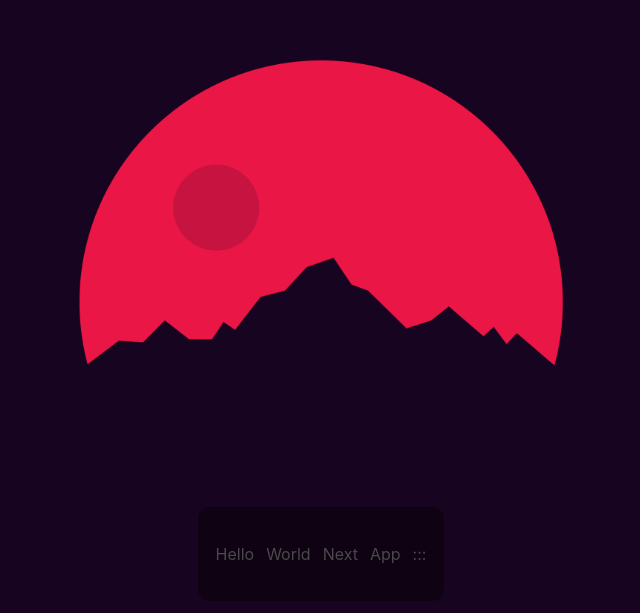
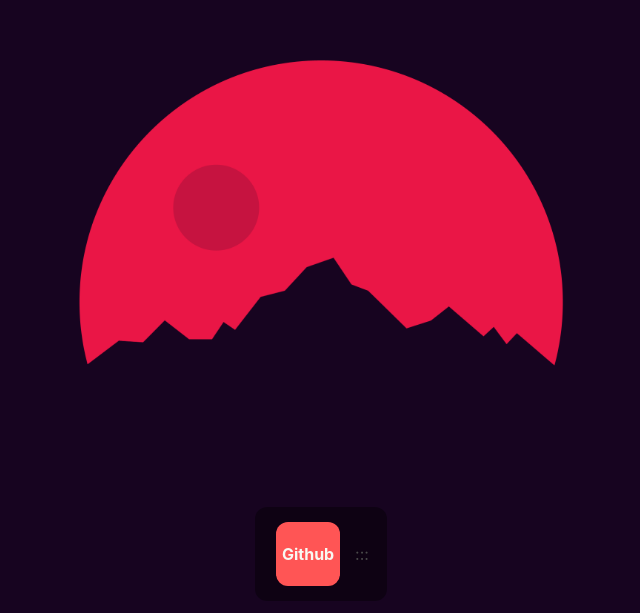
Before and after one commit to trytonlux/Startpage, a React (Vite) app: page / in a window 1280 px wide. Shown: the part 187-800 px from the top of the page, without its empty margins (319-959 px from the left). Built offline with nearby package versions, Linux system fonts and the light colour scheme.

Commit message:
Add mockup of app icon elements.

```diff
--- a/src/Dock.jsx
+++ b/src/Dock.jsx
@@ -6,10 +6,12 @@ class Dock extends React.Component
     {
         return(
           <div className="dock">
-              <span>Hello</span>
-              <span>World</span>
-              <span>Next</span>
-              <span>App</span>
+              <div className="app-icon">
+                  <div className="app-icon-inner">
+                    <span>Github</span>
+                  </div>
+              </div>
+
               <span>:::</span>
           </div>
         );
```
